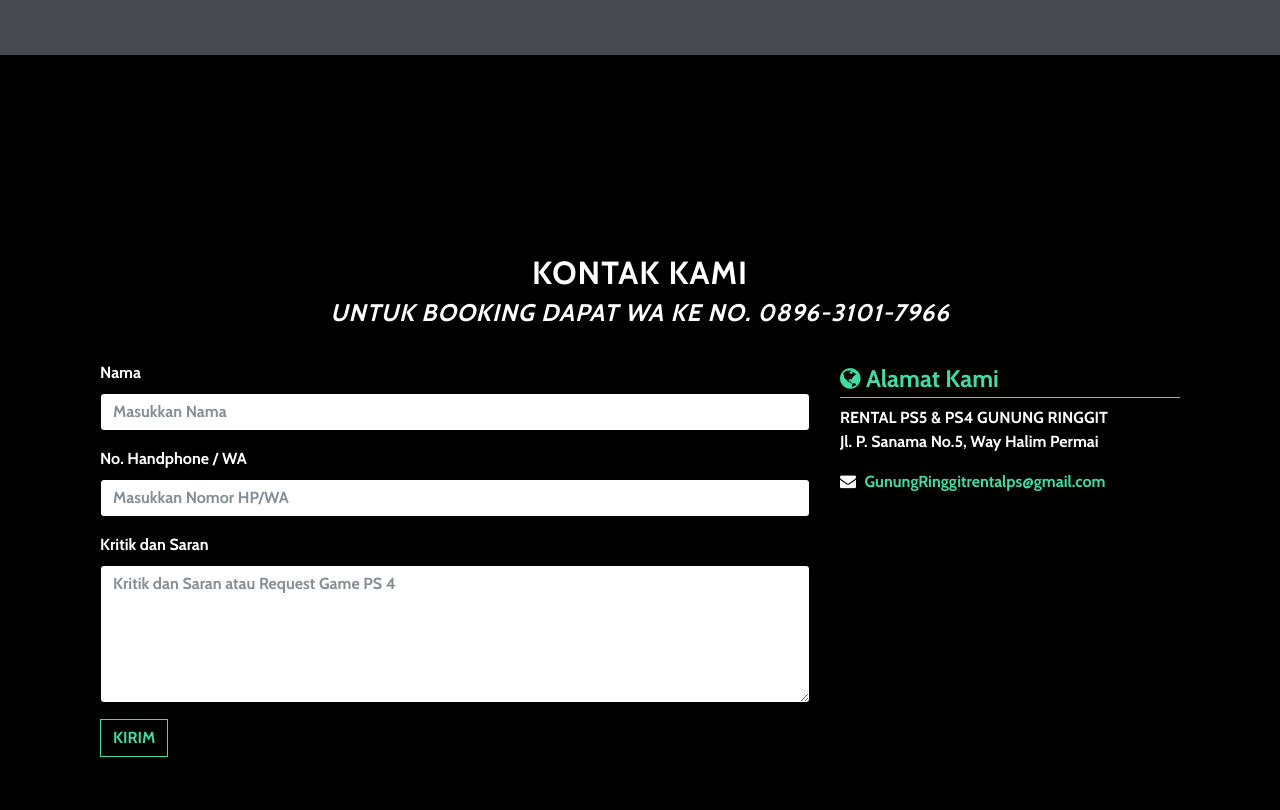
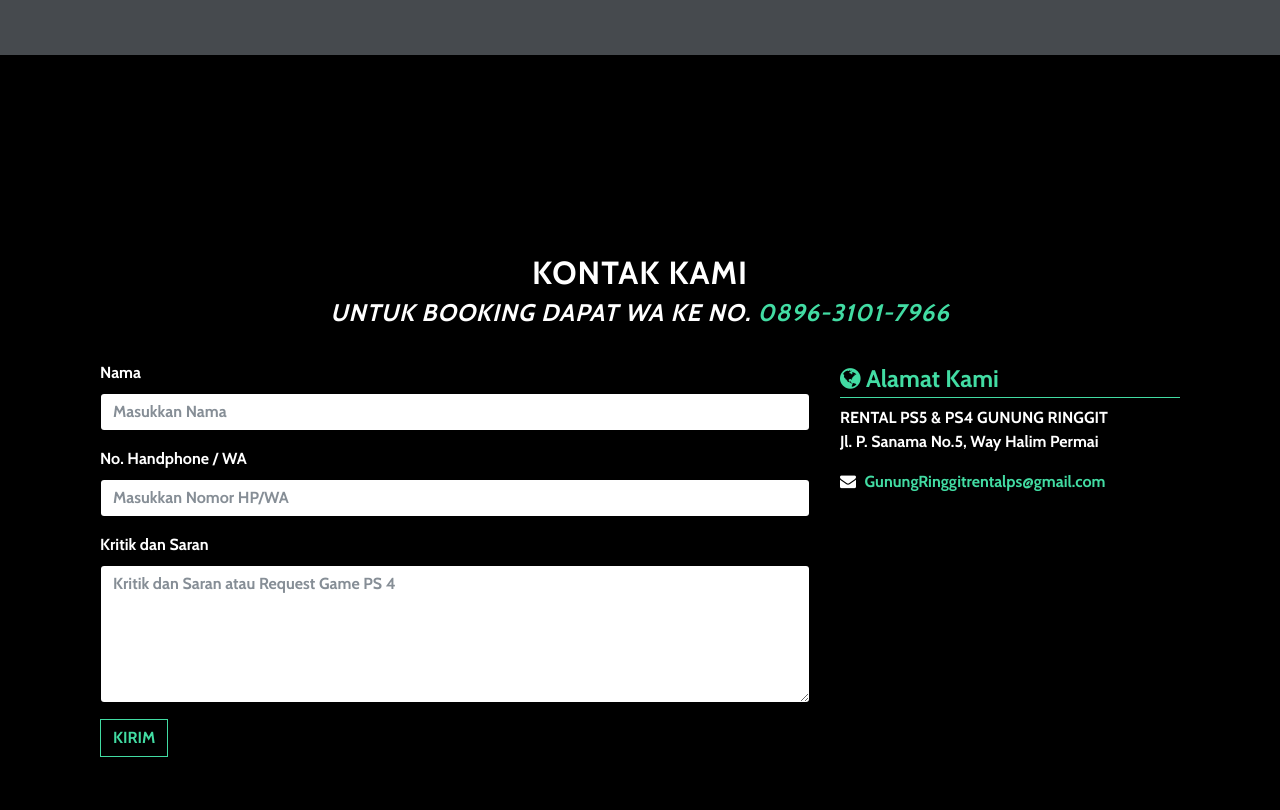
Before and after one commit to rentalpsringgit/rentalpsringgit.github.io, a plain HTML site: page index.html in a window 1280 px wide. Shown: the part 9110-9920 px from the top of the page. Drawn offline with nearby package versions, Linux system fonts and the light colour scheme.

Commit message:
Update index.html

```diff
--- a/index.html
+++ b/index.html
@@ -461,7 +461,7 @@
         <div class="row">
             <div class="col-lg-12 mx-auto">
                 <h2>Kontak Kami</h2>
-                <h4><i>Untuk booking dapat WA ke no. 0896-3101-7966</i></h4>
+                <h4><i>Untuk booking dapat WA ke no. <a href="http://wa.me/+6289631017966">0896-3101-7966</a></i></h4>
                 <div class="container text-left">
                     <div class="row">
                         <div class="col-md-8 kritiksaran">
```
